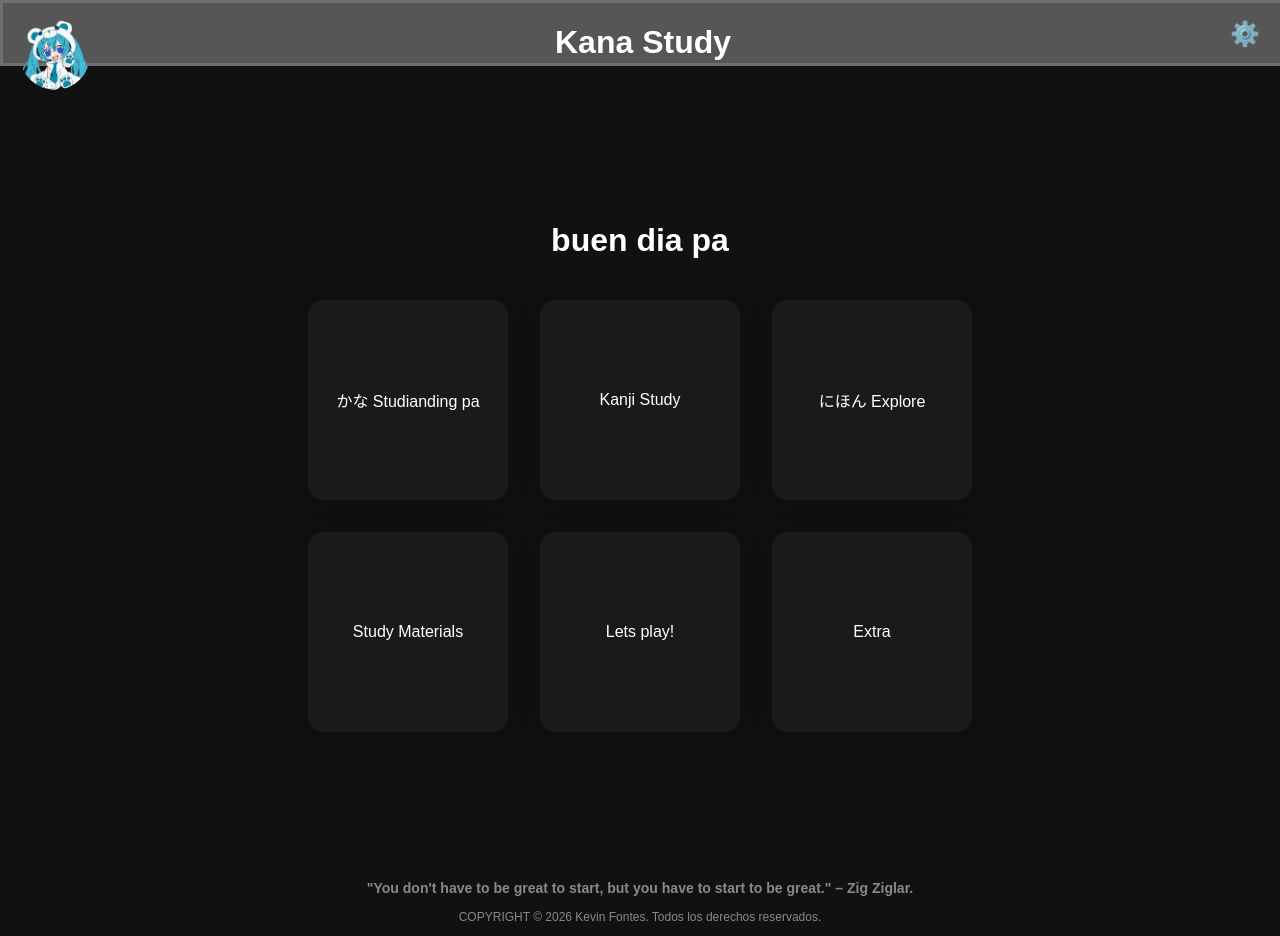
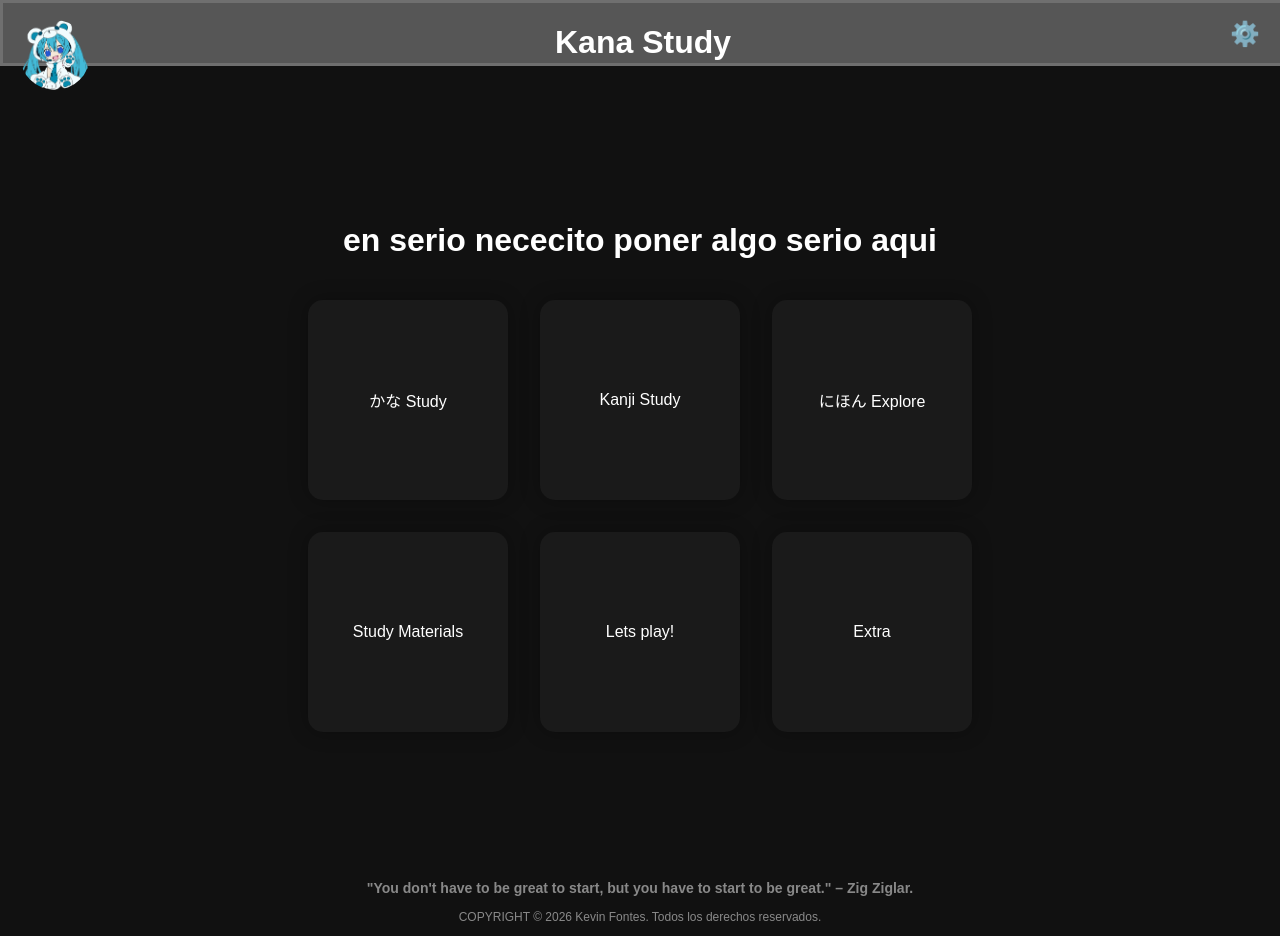
Before and after one commit to pl4tin3um/proyecto-super-mega-guay, a plain HTML site: page index.html in a window 1280 px wide. Drawn offline with Linux system fonts and the light colour scheme.

Commit message:
probando

```diff
--- a/index.html
+++ b/index.html
@@ -53,10 +53,10 @@
         </div>
 
     <main>
-        <h1 class="logo">buen dia pa</h1>
+        <h1 class="logo">en serio nececito poner algo serio aqui</h1>
 
         <div class="menu">
-            <div class="menu-item">かな Studianding pa</div>
+            <div class="menu-item">かな Study</div>
             <div class="menu-item">Kanji Study</div>
             <div class="menu-item">にほん Explore</div>
             <div class="menu-item">Study Materials</div>
```
